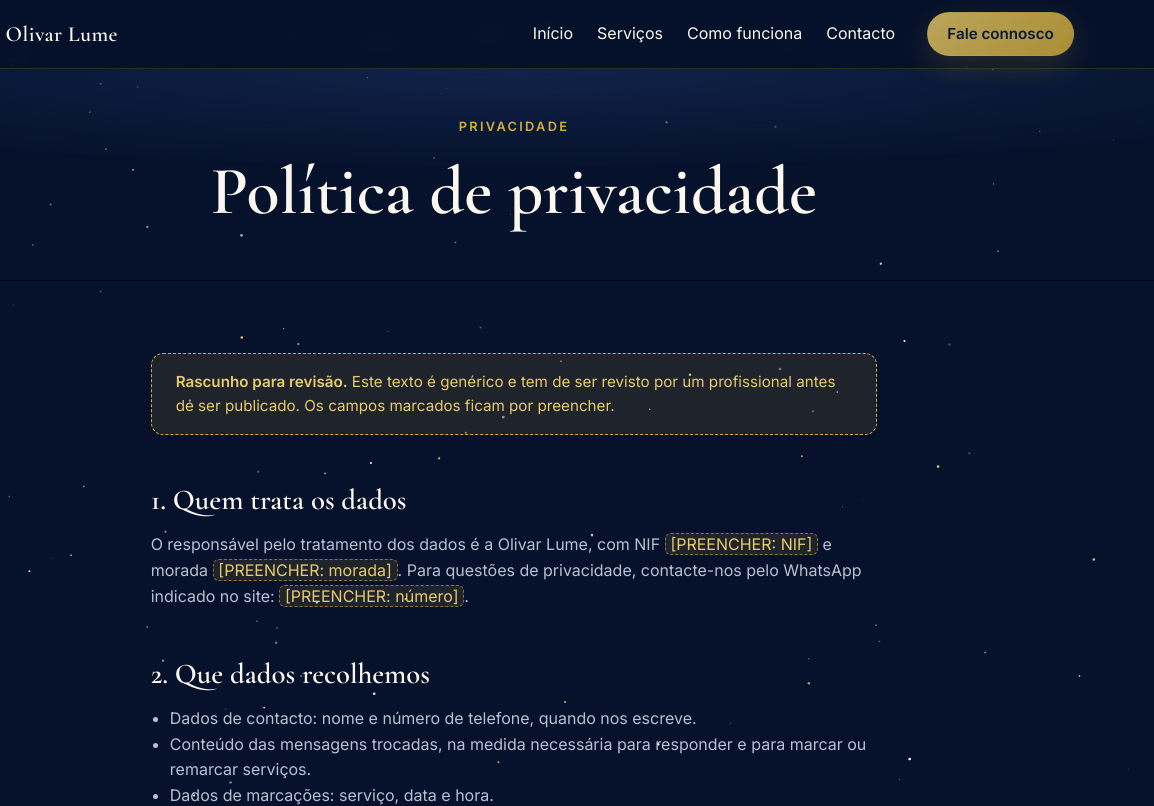
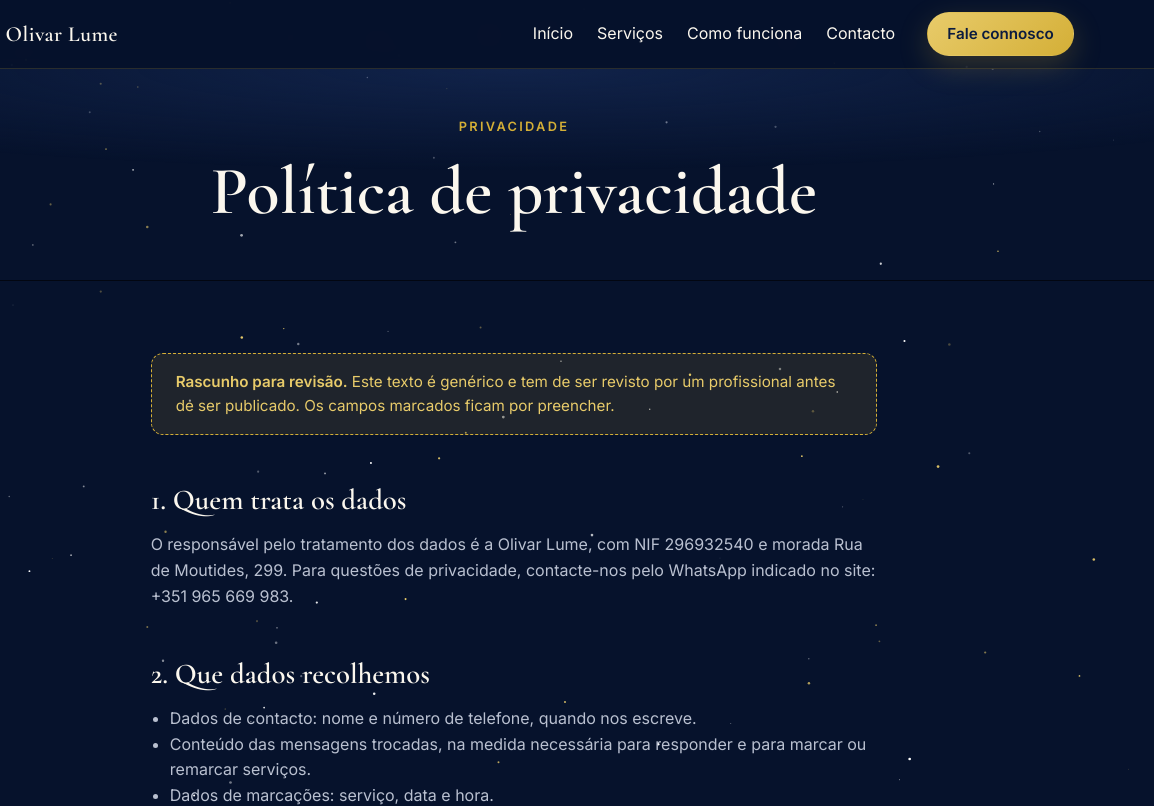
Before and after one commit to olivarlume/olivar-lume-site, a plain HTML site: page politica-privacidade.html in a window 1280 px wide. Shown: the top 806 px of the page, 126-1280 px from the left. Drawn offline with nearby package versions, Linux system fonts and the light colour scheme.

Commit message:
Dados reais da empresa: WhatsApp, NIF e morada
Co-Authored-By: Claude Sonnet 5.5 <noreply@anthropic.com>

```diff
--- a/config.js
+++ b/config.js
@@ -1,9 +1,11 @@
 // Edita só este ficheiro para mudar o número de WhatsApp e os dados do rodapé.
-// Número com indicativo do país, só dígitos. Exemplo: 351912345678
+// whatsappNumber: indicativo do país + número, só dígitos (usado nas ligações wa.me).
+// whatsappDisplay: o mesmo número, como aparece escrito no site.
 window.OLIVAR_CONFIG = {
   nomeNegocio: "Olivar Lume",
-  whatsappNumber: "[PREENCHER: número]",
+  whatsappNumber: "351965669983",
+  whatsappDisplay: "+351 965 669 983",
   whatsappMessage: "Olá! Gostava de saber mais sobre a Olivar Lume.",
-  nif: "[PREENCHER: NIF]",
-  morada: "[PREENCHER: morada]"
+  nif: "296932540",
+  morada: "Rua de Moutides, 299"
 };
--- a/politica-privacidade.html
+++ b/politica-privacidade.html
@@ -62,7 +62,7 @@
         </div>
 
         <h2>1. Quem trata os dados</h2>
-        <p>O responsável pelo tratamento dos dados é a Olivar Lume, com NIF <mark class="ph">[PREENCHER: NIF]</mark> e morada <mark class="ph">[PREENCHER: morada]</mark>. Para questões de privacidade, contacte-nos pelo WhatsApp indicado no site: <mark class="ph">[PREENCHER: número]</mark>.</p>
+        <p>O responsável pelo tratamento dos dados é a Olivar Lume, com NIF 296932540 e morada Rua de Moutides, 299. Para questões de privacidade, contacte-nos pelo WhatsApp indicado no site: +351 965 669 983.</p>
 
         <h2>2. Que dados recolhemos</h2>
         <ul>
@@ -111,7 +111,7 @@
         <li><a href="como-funciona.html">Como funciona</a></li>
         <li><a href="politica-privacidade.html" aria-current="page">Política de privacidade</a></li>
       </ul>
-      <p>© <span data-year>2026</span> Olivar Lume · NIF: <span data-config="nif" class="ph">[PREENCHER: NIF]</span> · Morada: <span data-config="morada" class="ph">[PREENCHER: morada]</span></p>
+      <p>© <span data-year>2026</span> Olivar Lume · NIF: <span data-config="nif">296932540</span> · Morada: <span data-config="morada">Rua de Moutides, 299</span></p>
     </div>
   </footer>
 
```
Also changed, not shown: como-funciona.html (+2 -2 lines), index.html (+2 -2 lines), servicos.html (+2 -2 lines), 1 other file.
